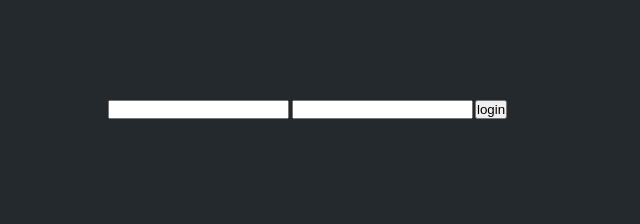
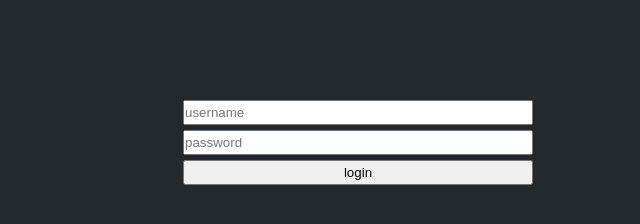
Before and after one commit to hellomac87/fds-mid-template-todo-list, a website built with Parcel: page src/index.html in a window 1280 px wide. Shown: the whole page, without its empty margins (282-922 px from the left). Built offline with nearby package versions, Linux system fonts and the light colour scheme.

Commit message:
login 요청

```diff
--- a/package.json
+++ b/package.json
@@ -12,6 +12,7 @@
   "dependencies": {
     "@babel/polyfill": "^7.0.0",
     "@babel/preset-env": "^7.1.0",
+    "axios": "^0.18.0",
     "node-sass": "^4.9.0",
     "parcel-bundler": "^1.10.3",
     "rimraf": "^2.6.2"
--- a/src/index.html
+++ b/src/index.html
@@ -11,8 +11,8 @@
 
   <template id="loginForm">
     <form class="login-form">
-      <input type="text" name="username" />
-      <input type="password" name="password" />
+      <input type="text" name="username" placeholder="username"/>
+      <input type="password" name="password" placeholder="password"/>
       <button>login</button>
     </form>
   </template>
--- a/src/index.js
+++ b/src/index.js
@@ -1,5 +1,9 @@
 import "@babel/polyfill"; // 이 라인을 지우지 말아주세요!
+import axios from "axios";
 
+const api = axios.create({
+  baseURL: "https://grave-staircase.glitch.me",
+});
 
 const templates = {
   loginForm : document.querySelector('#loginForm').content,
@@ -16,7 +20,16 @@ const drawLoginForm = () => {
 
   loginFormEl.addEventListener('submit', async (e) => {
     e.preventDefault();
-    alert('login 요청 전송');
+
+    const username = e.target.elements.username.value;
+    const password = e.target.elements.password.value;
+
+    const res = await api.post('users/login',{
+      username,
+      password
+    });
+
+    console.log(res.data.token);
   });
 
   // 3. 문서 내부에 삽입하기
--- a/src/index.scss
+++ b/src/index.scss
@@ -3,6 +3,7 @@ $main-color: #23292d;
 *{
   margin: 0;
   padding: 0;
+  box-sizing: border-box;
 }
 html{
   font-size:10px;
@@ -12,6 +13,11 @@ body {
   background-color: $main-color;
 }
 .root{
-  width:500px;
+  width:350px;
   margin: 100px auto;
 }
+input, button{
+  width:100%;
+  height: 25px;
+  margin-bottom:5px;
+}
```
Also changed, not shown: 1 other file.
